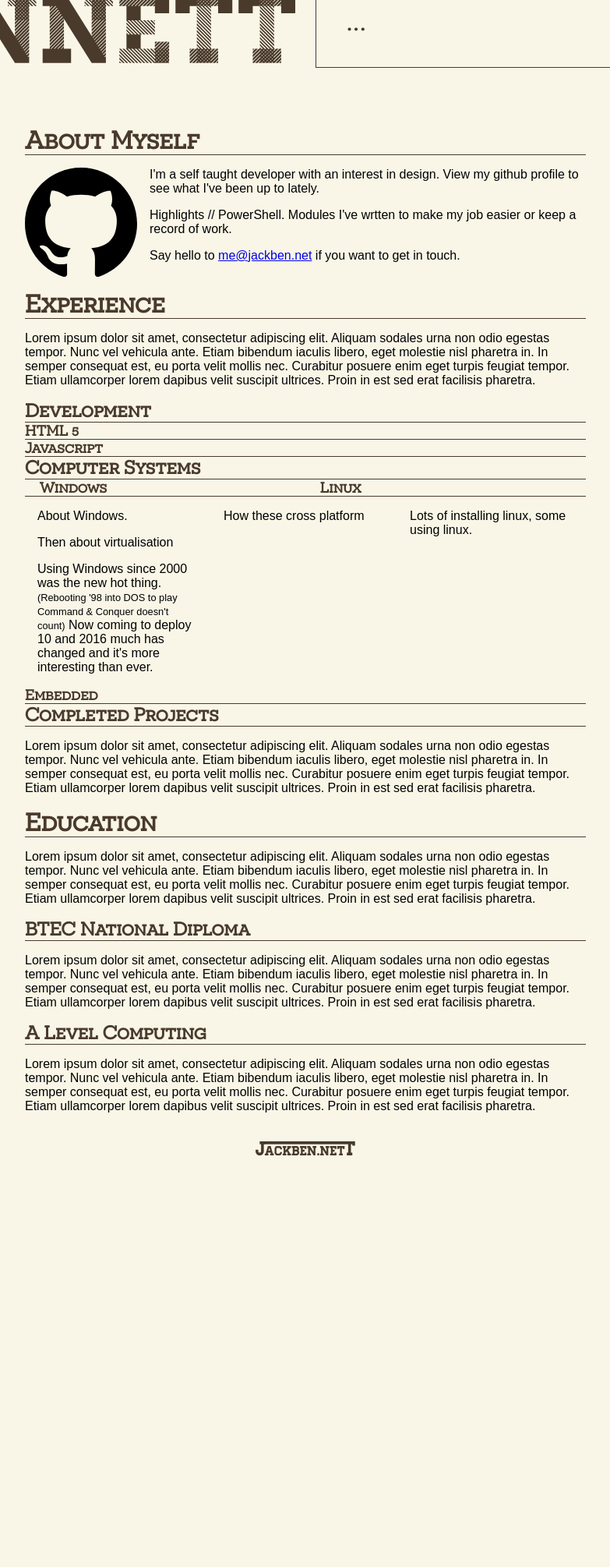
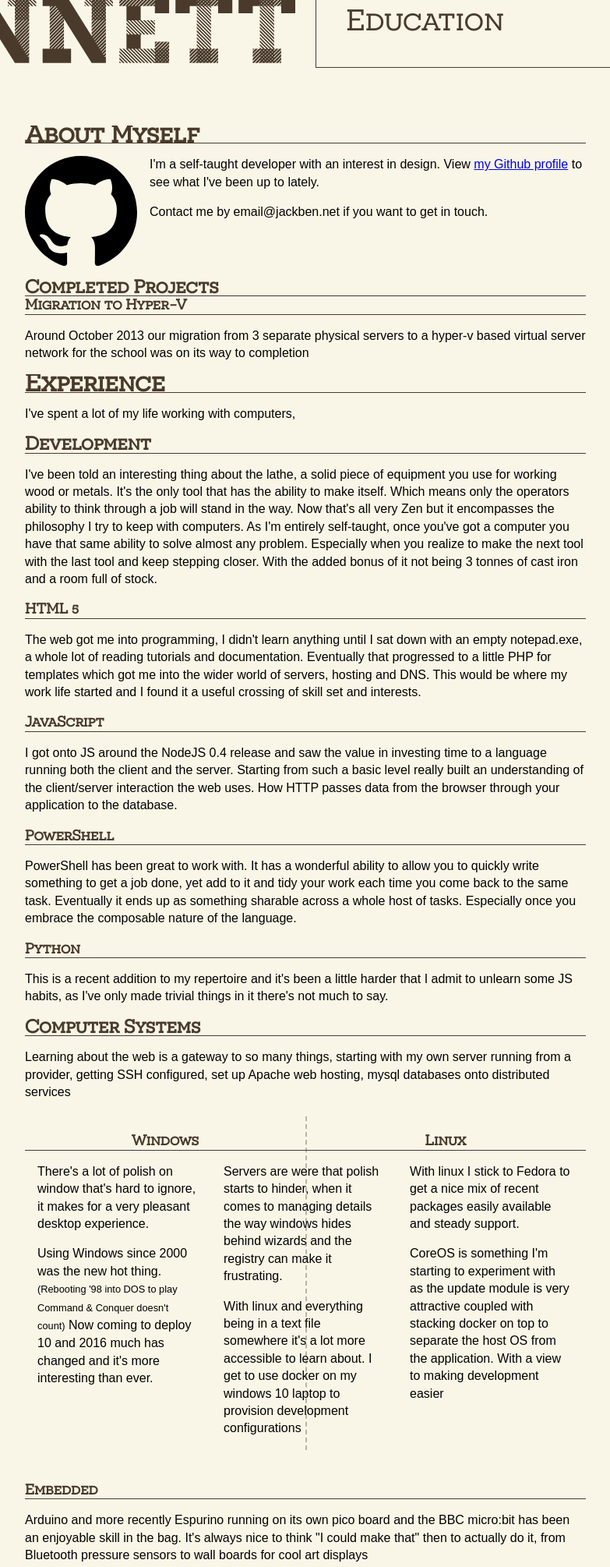
Before and after one commit to Jackbennett/Jackbennett.github.io, a website: page www/index.html in a window 1280 px wide. Shown: the part 639-2649 px from the top of the page at 78% size, without its empty margins (248-1031 px from the left). Before the commit the page ends 2125 px from the top, so only its background shows below. Drawn offline with nearby package versions, Linux system fonts and the light colour scheme; files that its build step writes are made by us from their sources.

Commit message:
Fill lots of content, New favicon

```diff
--- a/www/index.html
+++ b/www/index.html
@@ -25,53 +25,78 @@
 <!--      <h1 class="masthead" >Jack<br>Bennett</h1>-->
       <nav class="tile">
         <a href="#Me" title="Contact and about myslef"><span class="title">Me</span></a>
-        <a href="#none" title="Coming soon."><span class="title">...</span></a>
-        <a href="#none" title="Coming soon"><span class="title">...</span></a>
+        <a href="#Experience" title="Life and work experience"><span class="title">Experience</span></a>
+        <a href="#Education" title="School and self education"><span class="title">Education</span></a>
       </nav>
     </section>
 
     <div class="main">
       <article>
         <h1 id="Me">About Myself</h1>
-        <a href="//github.com/JackBennett"><img src="img/github.svg" alt="My Github Profile" width="20%" style="float:left;margin: 1em 1em 1em 0;"></a>
-        <p>I'm a self taught developer with an interest in design. View my github profile to see what I've been up to lately.</p>
-        <p>Highlights // PowerShell. Modules I've wrtten to make my job easier or keep a record of work.</p>
-        <p>Say hello to <a href="mailto:me@jackben.net">me@jackben.net</a> if you want to get in touch.</p>
+        <a href="https://github.com/JackBennett"><img src="img/github.svg" alt="My Github Profile" width="20%" style="float:left;margin: 1em 1em 1em 0;"></a>
+        <p>I'm a self-taught developer with an interest in design. View <a href="https://github.com/JackBennett" title="Github Profile">my Github profile</a> to see what I've been up to lately.</p>
+        <p>Contact me by <href="mailto:email@jackben.net">email@jackben.net</a> if you want to get in touch.</p>
       </article>
+
+      <article>
+        <h2>Completed Projects</h2>
+        <h3>Migration to Hyper-V</h3>
+        <p>Around October 2013 our migration from 3 separate physical servers to a hyper-v based virtual server network for the school was on its way to completion </p>
+      </article>
+
       <article>
         <h1 id="Experience">Experience</h1>
-        <p>Lorem ipsum dolor sit amet, consectetur adipiscing elit. Aliquam sodales urna non odio egestas tempor. Nunc vel vehicula ante. Etiam bibendum iaculis libero, eget molestie nisl pharetra in. In semper consequat est, eu porta velit mollis nec. Curabitur posuere enim eget turpis feugiat tempor. Etiam ullamcorper lorem dapibus velit suscipit ultrices. Proin in est sed erat facilisis pharetra.</p>
+        <p>I've spent a lot of my life working with computers, </p>
         <h2>Development</h2>
+        <p>I've been told an interesting thing about the lathe, a solid piece of equipment you use for working wood or metals. It's the only tool that has the ability to make itself. Which means only the operators ability to think through a job will stand in the way. Now that's all very Zen but it encompasses the philosophy I try to keep with computers. As I'm entirely self-taught, once you've got a computer you have that same ability to solve almost any problem. Especially when you realize to make the next tool with the last tool and keep stepping closer. With the added bonus of it not being 3 tonnes of cast iron and a room full of stock.</p>
         <h3>HTML 5</h3>
-        <h3>Javascript</h3>
+        <p>The web got me into programming, I didn't learn anything until I sat down with an empty notepad.exe, a whole lot of reading tutorials and documentation. Eventually that progressed to a little PHP for templates which got me into the wider world of servers, hosting and DNS. This would be where my work life started and I found it a useful crossing of skill set and interests.</p>
+        <h3>JavaScript</h3>
+        <p>I got onto JS around the NodeJS 0.4 release and saw the value in investing time to a language running both the client and the server. Starting from such a basic level really built an understanding of the client/server interaction the web uses. How HTTP passes data from the browser through your application to the database.</p>
+        <h3>PowerShell</h3>
+        <p>PowerShell has been great to work with. It has a wonderful ability to allow you to quickly write something to get a job done, yet add to it and tidy your work each time you come back to the same task. Eventually it ends up as something sharable across a whole host of tasks. Especially once you embrace the composable nature of the language. </p>
+        <h3>Python</h3>
+        <p>This is a recent addition to my repertoire and it's been a little harder that I admit to unlearn some JS habits, as I've only made trivial things in it there's not much to say.</p>
       </article>
+
       <article>
         <h2>Computer Systems</h2>
-        <div class="column two">
+        <p>Learning about the web is a gateway to so many things, starting with my own server running from a provider, getting SSH configured, set up Apache web hosting, mysql databases onto distributed services</p>
+        <div class="split-background-line">
+          <div class="column two" style="text-align: center;">
             <h3 class="col">Windows</h3>
             <h3 class="col">Linux</h3>
           </div>
           <div class="column three">
             <div class="col">
-            <p>About Windows.</p><p>Then about virtualisation</p>
+              <p>There's a lot of polish on window that's hard to ignore, it makes for a very pleasant desktop experience.</p>
               <p>Using Windows since 2000 was the new hot thing. <small>(Rebooting '98 into DOS to play Command &amp; Conquer doesn't count)</small> Now coming to deploy 10 and 2016 much has changed and it's more interesting than ever.</p>
             </div>
-          <div class="col"><p>How these cross platform</p></div>
-          <div class="col"><p>Lots of installing linux, some using linux.</p></div>
+            <div class="col">
+              <p>Servers are were that polish starts to hinder, when it comes to managing details the way windows hides behind wizards and the registry can make it frustrating.</p>
+              <p>With linux and everything being in a text file somewhere it's a lot more accessible to learn about. I get to use docker on my windows 10 laptop to provision development configurations </p></div>
+            <div class="col">
+              <p>With linux I stick to Fedora to get a nice mix of recent packages easily available and steady support.</p>
+              <p>CoreOS is something I'm starting to experiment with as the update module is very attractive coupled with stacking docker on top to separate the host OS from the application. With a view to making development easier</p></div>
+          </div>
         </div>
         <h3>Embedded</h3>
+        <p>Arduino and more recently Espurino running on its own pico board and the BBC micro:bit has been an enjoyable skill in the bag. It's always nice to think "I could make that" then to actually do it, from Bluetooth pressure sensors to wall boards for cool art displays</p>
       </article>
-      <article>
-        <h2>Completed Projects</h2>
-        <p>Lorem ipsum dolor sit amet, consectetur adipiscing elit. Aliquam sodales urna non odio egestas tempor. Nunc vel vehicula ante. Etiam bibendum iaculis libero, eget molestie nisl pharetra in. In semper consequat est, eu porta velit mollis nec. Curabitur posuere enim eget turpis feugiat tempor. Etiam ullamcorper lorem dapibus velit suscipit ultrices. Proin in est sed erat facilisis pharetra.</p>
-      </article>
+
       <article>
         <h1 id="Education">Education</h1>
-        <p>Lorem ipsum dolor sit amet, consectetur adipiscing elit. Aliquam sodales urna non odio egestas tempor. Nunc vel vehicula ante. Etiam bibendum iaculis libero, eget molestie nisl pharetra in. In semper consequat est, eu porta velit mollis nec. Curabitur posuere enim eget turpis feugiat tempor. Etiam ullamcorper lorem dapibus velit suscipit ultrices. Proin in est sed erat facilisis pharetra.</p>
+        <p></p>
+        <div class="column two">
+          <div class="col">
             <h2>BTEC National Diploma</h2>
-        <p>Lorem ipsum dolor sit amet, consectetur adipiscing elit. Aliquam sodales urna non odio egestas tempor. Nunc vel vehicula ante. Etiam bibendum iaculis libero, eget molestie nisl pharetra in. In semper consequat est, eu porta velit mollis nec. Curabitur posuere enim eget turpis feugiat tempor. Etiam ullamcorper lorem dapibus velit suscipit ultrices. Proin in est sed erat facilisis pharetra.</p>
+            <p>The IT Practitioners National Diploma was 18 modules of various subject areas within computing, from media, business to programming. The variety kept things interesting.</p>
+          </div>
+          <div class="col">
             <h2>A Level Computing</h2>
-        <p>Lorem ipsum dolor sit amet, consectetur adipiscing elit. Aliquam sodales urna non odio egestas tempor. Nunc vel vehicula ante. Etiam bibendum iaculis libero, eget molestie nisl pharetra in. In semper consequat est, eu porta velit mollis nec. Curabitur posuere enim eget turpis feugiat tempor. Etiam ullamcorper lorem dapibus velit suscipit ultrices. Proin in est sed erat facilisis pharetra.</p>
+            <p>Completed my A-level during the BTEC course, I was lucky to get a timetable that fit these two. Computing is memories of SQL and hand written assembly, neither where very enjoyable.</p>
+          </div>
+        </div>
       </article>
 
     </div>
--- a/www/stylus/frame.styl
+++ b/www/stylus/frame.styl
@@ -24,6 +24,9 @@ contentWidth = 780px
 @import "theme/colours-default"
 
 webfont('Novecento', 'Novecento/Novecentoslabwide-Normal-webfont', false)
+
+body
+  line-height 1.4em
 
 .main
   h1,h2,h3,h4,h5,h6
@@ -106,6 +109,20 @@ footer
 .logo
   width 10vw
 
+.split-background-line
+  position: relative
+  margin 40px 0
+  &::before
+    content ""
+    display block
+    width 0
+    height 105%
+    position absolute
+    left 50%
+    top -5%
+    border-right 2px dashed dark
+    opacity 0.35
+
 a[href='#none']
   cursor default
   &:hover
```
Also changed, not shown: www/favicon.ico. Lines whose indentation alone changed are shown as unchanged.
